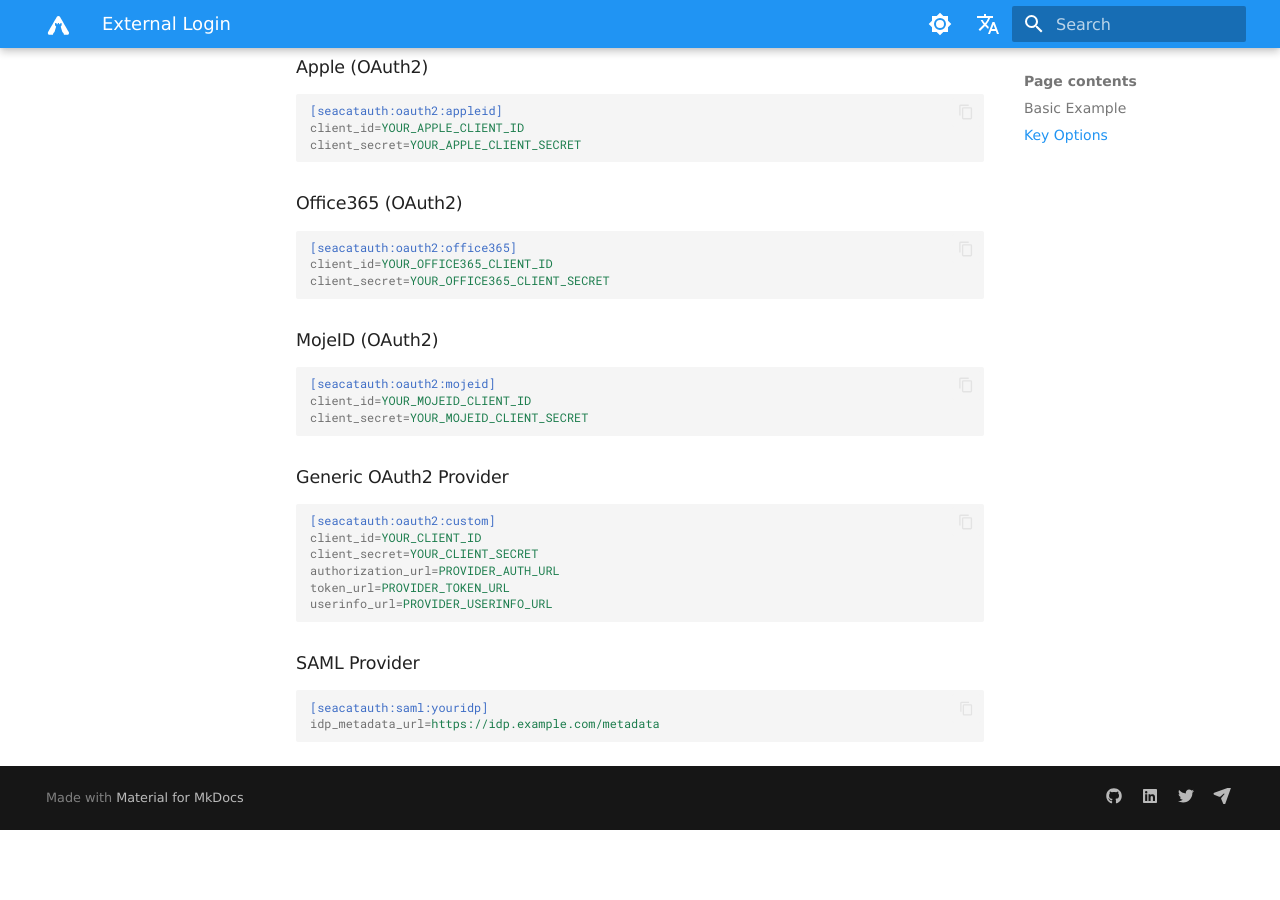
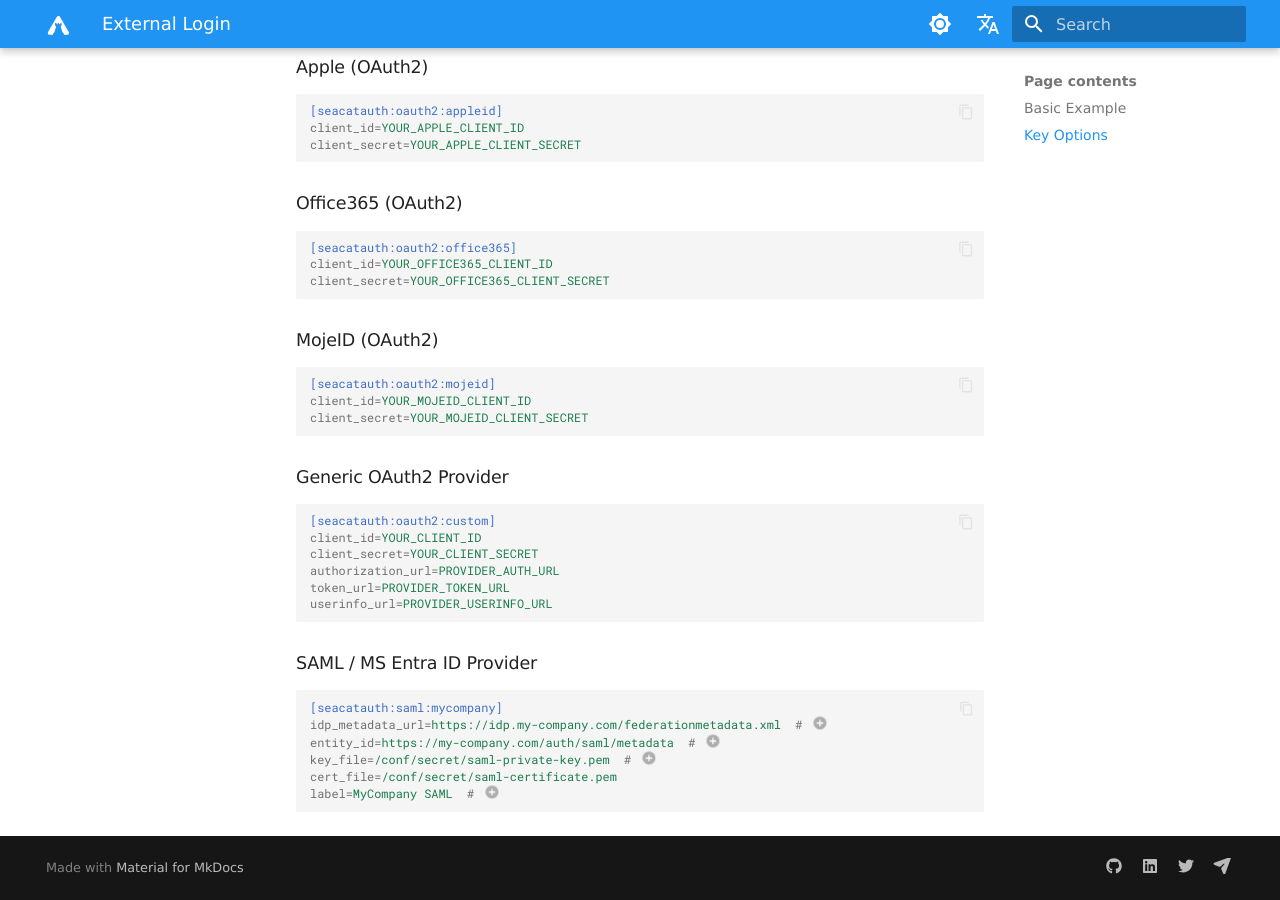
Before and after one commit to TeskaLabs/seacat-auth, an MkDocs documentation site: the page built from docs/en/docs/config/authentication/external-login.md, in a window 1280 px wide and 900 px high, scrolled down 1421 px. Built offline with MkDocs 1.6.1 and Material for MkDocs 9.7.7, drawn with Linux system fonts in a browser that asks for light colours; some web fonts are replaced; comment, search, counter and statistics services are not loaded; before the commit the page ends 2251 px from its top, so only the background shows below that; some of the changed text lies outside the part shown.

Commit message:
more verbose config

````diff
--- a/docs/en/docs/config/authentication/external-login.md
+++ b/docs/en/docs/config/authentication/external-login.md
@@ -18,7 +18,7 @@
 idp_metadata_url=https://idp.example.com/metadata
 register_unknown_at_login=true
 pair_unknown_at_login=true
-tenant=teskalabs                 # Assign new users to a tenant
+tenant=teskalabs                 # Assign new SAML users to a tenant
 assume_email_is_verified=true    # Treat email as verified
 ```
 
@@ -38,10 +38,10 @@
 SeaCat Auth supports the following external login providers:
 
 - **OAuth2**: Google, Facebook, GitHub, Apple, Office365, MojeID, and other generic OAuth2 providers
-- **SAML**: Any SAML 2.0-compliant identity provider
+- **SAML / MS Entra ID**: Any SAML 2.0-compliant identity provider
 - **OpenID Connect**: Any OIDC-compliant provider
 
-Below are minimal configuration examples for each supported provider type:
+Below are configuration examples for each supported provider type:
 
 ### Google (OAuth2)
 ```ini
@@ -95,8 +95,17 @@
 userinfo_url=PROVIDER_USERINFO_URL
 ```
 
-### SAML Provider
+### SAML / MS Entra ID Provider
 ```ini
-[seacatauth:saml:youridp]
-idp_metadata_url=https://idp.example.com/metadata
+[seacatauth:saml:mycompany]
+idp_metadata_url=https://idp.my-company.com/federationmetadata.xml  # (1)
+entity_id=https://my-company.com/auth/saml/metadata  # (2)
+key_file=/conf/secret/saml-private-key.pem  # (3)
+cert_file=/conf/secret/saml-certificate.pem
+label=MyCompany SAML  # (4)
 ```
+
+1. Identity provider metadata URL or path to a local file.
+2. SAML client ID. This is optional, defaults to `${PUBLIC_URL}/saml/metadata` in not provided.
+3. Client key and certificate paths. Optional, depends on your IdP requirements.
+4. Display name for UI purposes.
````
